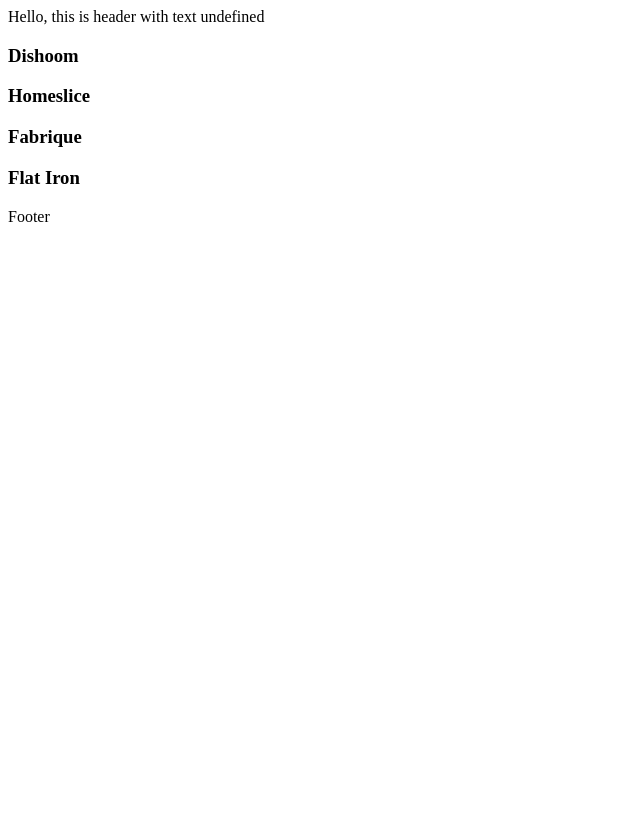
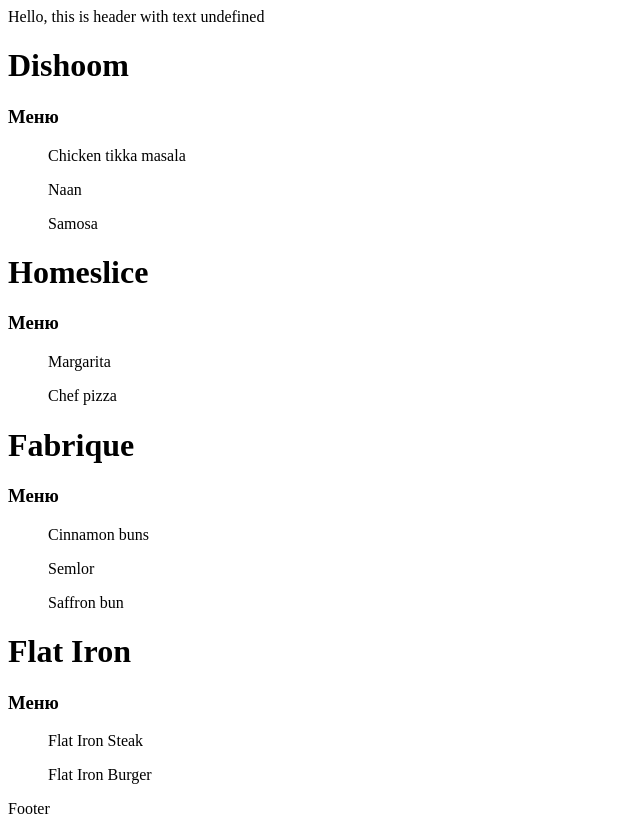
Before and after one commit to krparen/react-course-homeworks, a React (Vite) app: page / in a window 1280 px wide. Shown: the whole page, without its empty margins (0-640 px from the left). Before the commit the page ends 800 px from the top, so only its background shows below. Built offline with nearby package versions, Linux system fonts and the light colour scheme.

Commit message:
lecture-2-hw menu entries

```diff
--- a/src/components/restaurant/component.jsx
+++ b/src/components/restaurant/component.jsx
@@ -1,7 +1,15 @@
+import {MenuEntry} from "./menu_entry/MenuEntry.jsx";
+
 export const Restaurant = ({restaurant}) => {
     return (
         <div>
-            <h3>{restaurant.name}</h3>
+            <h1>{restaurant.name}</h1>
+            <h3>Меню</h3>
+            <ul>
+                {restaurant.menu.map((menuItem) => (
+                    <MenuEntry menu={menuItem} />
+                ))}
+            </ul>
         </div>
     );
 };
--- /dev/null
+++ b/src/components/restaurant/menu_entry/MenuEntry.jsx
@@ -0,0 +1,5 @@
+export const MenuEntry = ({menu}) => {
+    return (
+        <p>{menu.name}</p>
+    );
+};
```
